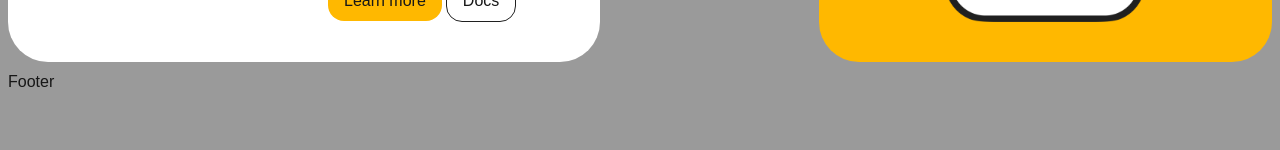
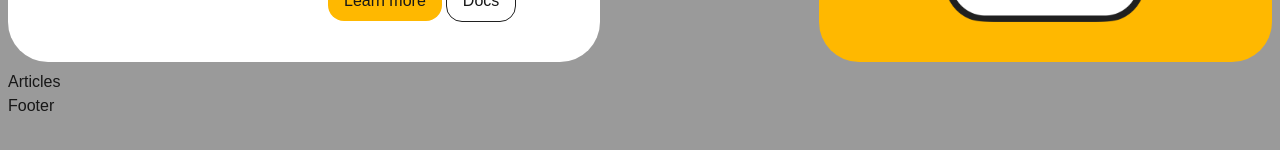
Before and after one commit to Miculino/reown-web, a Next.js app: page / in a window 1280 px wide. Shown: the part 2423-2573 px from the top of the page. Built offline with nearby package versions, Linux system fonts and the light colour scheme.

Commit message:
feat(articles): create articles section

```diff
--- /dev/null
+++ b/app/(site)/layout/articles/Articles.tsx
@@ -0,0 +1,9 @@
+// Styles
+import styles from "./articles.module.scss";
+
+// CLSX
+import clsx from "clsx";
+
+export default function Articles() {
+  return <section className={clsx(styles.articles)}>Articles</section>;
+}
--- a/app/(site)/page.tsx
+++ b/app/(site)/page.tsx
@@ -1,5 +1,6 @@
 // Layout
 import AppKit from "./layout/appkit/AppKit";
+import Articles from "./layout/articles/Articles";
 import Hero from "./layout/hero/Hero";
 import ProductOverview from "./layout/product-overview/ProductOverview";
 import Rsvp from "./layout/rsvp/Rsvp";
@@ -15,6 +16,7 @@ export default function Home() {
       <SocialProof />
       <AppKit />
       <WalletKit />
+      <Articles />
     </main>
   );
 }
```
Also changed, not shown: app/(site)/layout/articles/articles.module.scss (added).
